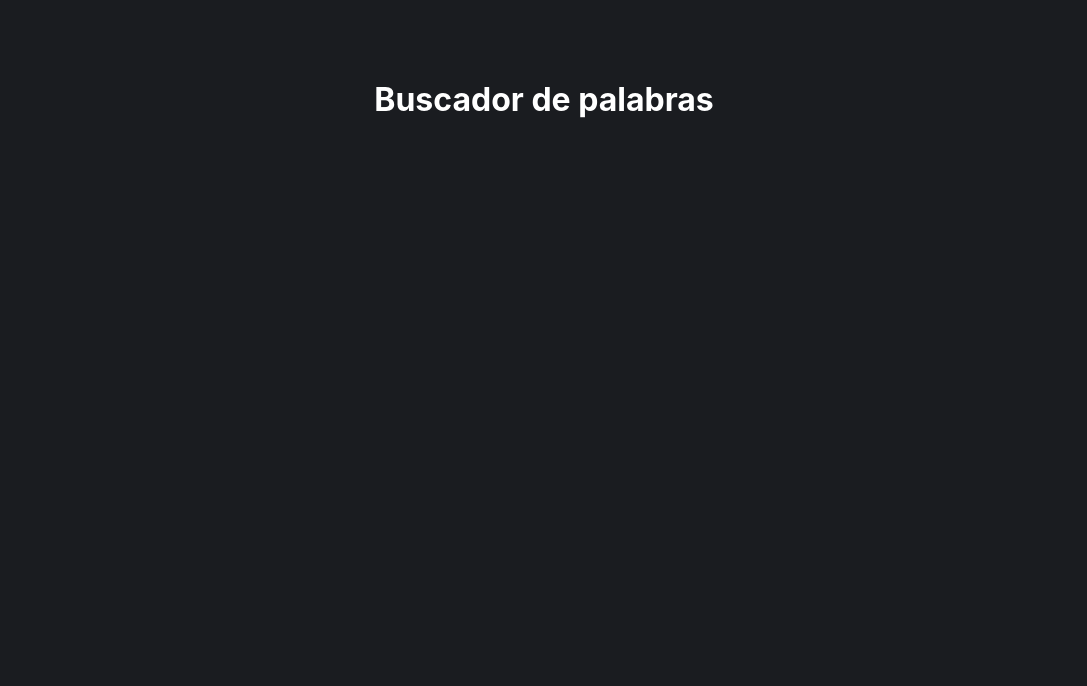
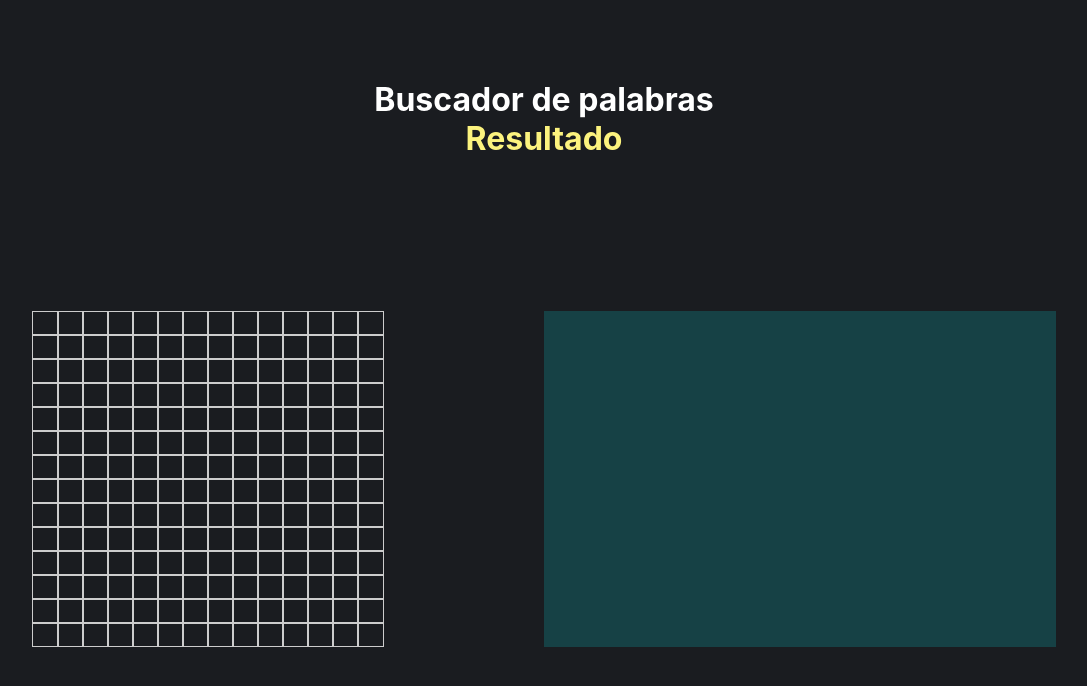
Before and after one commit to isdavid92/Buscador_Palabras, a React (Create React App) app: page /resultado in a window 1280 px wide. Shown: the top 686 px of the page, without its empty margins (96-1183 px from the left). Built offline with nearby package versions, Linux system fonts and the light colour scheme.

Commit message:
el el resultado

```diff
--- a/src/App.css
+++ b/src/App.css
@@ -9,6 +9,7 @@
 
 .titulo {
   display: flex;
+  flex-direction: column;
   width: 60%;
   margin: 10vh auto 0 auto;
 }
@@ -17,3 +18,8 @@
   margin: auto;
   color: white;
 }
+
+.h1TituloResultado {
+  margin: auto;
+  color: rgb(252, 243, 126);
+}
--- a/src/App.js
+++ b/src/App.js
@@ -1,15 +1,17 @@
-import { Route, Routes } from 'react-router-dom';
+import { Route, Routes, useLocation } from 'react-router-dom';
 import './App.css';
 import ListaPalabras from './Components/Lista_Palabras/ListaPalabras';
 import Matriz from './Components/Matriz/Matriz';
 import Resultado from './Components/Resultado/Resultado';
 
 function App() {
+  const { pathname } = useLocation();
 
   return (
     <div className="App">
       <div className="titulo">
         <h1 className="h1Titulo">Buscador de palabras</h1>
+        {pathname == "/resultado" && <h1 className="h1TituloResultado">Resultado</h1>}
       </div>
       <Routes>
         <Route path='/' element={<ListaPalabras/>}/>
--- /dev/null
+++ b/src/Components/Buscador/Buscador.js
@@ -0,0 +1,49 @@
+import { useSelector } from "react-redux";
+
+const useBuscadorPalabras = () => {
+    const palabras = useSelector(state => state.palabras);
+    const matriz = useSelector(state => state.palabras);
+    const direcciones = [
+      { x: 0, y: 1 },  // Derecha
+      { x: 1, y: 0 },  // Abajo
+      { x: 1, y: 1 },  // Diagonal abajo-derecha
+      { x: 1, y: -1 }  // Diagonal abajo-izquierda
+    ];
+
+    const enRango = (x, y) => x >= 0 && x < 14 && y >= 0 && y < 14;
+
+    const buscarEnDireccion = (x, y, dir, palabra) => {
+      for (let i = 0; i < palabra.length; i++) {
+        if (!enRango(x + dir.x * i, y + dir.y * i) || matriz[x + dir.x * i][y + dir.y * i] !== palabra[i]) {
+          return false;
+        }
+      }
+      return true;
+    };
+
+    const resultado = {
+        encontradas:[],
+        noEncontradas:[]
+    };
+
+    palabras.forEach((palabra) => {
+      let encontrada = false;
+      for (let x = 0; x < 14 && !encontrada; x++) {
+        for (let y = 0; y < 14 && !encontrada; y++) {
+          for (let dir of direcciones) {
+            if (buscarEnDireccion(x, y, dir, palabra)) {
+              resultado.encontradas.push(palabra);
+              encontrada = true;
+            }
+          }
+        }
+      };
+      if (!encontrada) {
+        resultado.noEncontradas.push(palabra);
+      }
+    });
+
+    return resultado
+  };
+
+  export default useBuscadorPalabras;
--- a/src/Components/Lista_Palabras/ListaPalabras.jsx
+++ b/src/Components/Lista_Palabras/ListaPalabras.jsx
@@ -1,8 +1,8 @@
 import { useEffect, useState } from "react";
 import style from "./ListaPalabras.module.css";
 import { useNavigate } from "react-router-dom";
+import { useDispatch, useSelector } from "react-redux";
 import { addPalabra, resetPalabra } from "../../redux/actions";
-import { useDispatch, useSelector } from "react-redux";
 
 const ListaPalabras = () => {
     const listaGlobal = useSelector(state => state.palabras);
@@ -41,7 +41,6 @@ const ListaPalabras = () => {
         } else if (listaLocal.length>0) {
             dispatch(addPalabra(listaLocal));
         }
-        console.log(listaGlobal);
     }, [listaGlobal, listaLocal, borrar]);
 
     useEffect(() => {
--- a/src/Components/Matriz/Matriz.jsx
+++ b/src/Components/Matriz/Matriz.jsx
@@ -1,17 +1,17 @@
+import style from './Matriz.module.css';
 import { useState } from 'react';
 import { useDispatch } from 'react-redux';
 import { addMatriz } from '../../redux/actions';
-import style from './Matriz.module.css';
 import { useNavigate } from 'react-router-dom';
 
 const Matriz = () => {
-    const [text, setText] = useState('');
+    const [text, setText] = useState("");
     const dispatch = useDispatch();
     const navigate = useNavigate();
 
     const procesarTexto = (texto) => {
         let letras = texto.split(/[\s,]+/).join('');
-        let mayus = letras.toUpperCase()
+        let mayus = letras.toUpperCase();
         return mayus.split('').slice(0, 196);
     };
 
@@ -22,17 +22,17 @@ const Matriz = () => {
     const manejarClick = () => {
         let letras = procesarTexto(text);
         let matriz = [];
-        if (text == '') {
-            alert('El input no puede estar vacío.');
-        } else if (letras.length !== 196) alert(`Debe haber exactamente 196 letras. Letras encontradas: ${letras.length}`);
         for (let i = 0; i < 14; i++) {
             matriz.push(letras.slice(i * 14, (i + 1) * 14));
         };
         if (letras.length === 196) {
             dispatch(addMatriz(matriz));
             navigate("/resultado");
+        } else if (text == '') {
+            alert('El input no puede estar vacío.');
+        } else {
+            alert(`Debe haber exactamente 196 letras. Letras encontradas: ${letras.length}`);
         }
-        console.log(matriz);
     };
 
     const cuadricula = () => {
@@ -48,14 +48,20 @@ const Matriz = () => {
 
     return (
         <div className={style.Matriz}>
-            <div className={style.contInput}>
+            <div className={style.matriz}>
+                <div className={style.contIput}>
+                    <label
+                        className={style.labelMatriz}
+                        htmlFor="listaPalabras"
+                    >
+                        Ingresa aquí la matriz de letras (196 letras):
+                    </label>
                     <textarea
                         value={text}
                         onChange={manejarCambio}
                         placeholder="Ingresa aquí la matriz de letras (196 letras)"
-                    rows={15}
-                    cols={100}
                     />
+                </div>
                 <div className={style.contClean}>
                     <h5 className={style.clean} onClick={() => setText("")}>LIMPIAR</h5>
                 </div>
--- a/src/Components/Matriz/Matriz.module.css
+++ b/src/Components/Matriz/Matriz.module.css
@@ -6,13 +6,26 @@
     width: 80%;
   }
 
-  .contInput {
+  .matriz {
     width: 100%;
     display: flex;
     margin: auto;
   }
 
+  .contIput {
+    width: 100%;
+    display: flex;
+    flex-direction: column;
+  }
+
+  .labelMatriz {
+    margin: 0 auto 2vh 0;
+    color: white;
+  }
+
   textarea {
+    width: 80%;
+    height: 70%;
     margin: 0 auto auto 0;
   }
 
@@ -47,7 +60,7 @@
         width: 25px;
         height: 22px;
         margin: auto;
-        color: white;
+        color: yellow;
         border: 1px solid #ccc;
         text-align: center;
     }
--- a/src/Components/Resultado/Resultado.jsx
+++ b/src/Components/Resultado/Resultado.jsx
@@ -1,8 +1,42 @@
+import { useSelector } from "react-redux";
 import style from "./Resultado.module.css";
+import { useEffect, useState } from "react";
+import useBuscadorPalabras from "../Buscador/Buscador";
 
 const Resultado = () => {
+    const palabras = useSelector(state => state.palabras);
+    const matriz = useSelector(state => state.matriz);
+    const { encontradas, noEncontradas } = useBuscadorPalabras();
+
+    const cuadricula = () => {
+        let contenido = matriz;
+        let sopaDeLetras = [];
+        for (let i = 0; i < 196; i++) {
+            sopaDeLetras.push(
+                <div key={i} className={style.letra}>{contenido[i] || ""}</div>
+            )
+        };
+        return sopaDeLetras
+    };
+
+    useEffect(() => {
+        console.log(encontradas);
+        console.log(noEncontradas);
+    }, [])
+
     return (
         <div className={style.Resultado}>
+            <div className={style.resultado}>
+                <div className={style.sopaDeLetras}>
+                    {cuadricula()}
+                </div>
+                <div className={style.palabras}>
+                    <div className={style.encontradas}></div>
+                    <div className={style.noEncontradas}></div>
+                </div>
+            </div>
+            <div className={style.boton}>
+            </div>
         </div>
     )
 };
--- a/src/Components/Resultado/Resultado.module.css
+++ b/src/Components/Resultado/Resultado.module.css
@@ -1,3 +1,31 @@
 .Resultado {
+    margin: auto;
     display: flex;
+    width: 80%;
 }
+
+.resultado {
+    display: flex;
+    width: 100%;
+}
+
+.sopaDeLetras {
+    display: grid;
+    grid-template-columns: repeat(14, 25px);
+}
+
+.letra {
+    width: 25px;
+    height: 22px;
+    margin: auto;
+    color: yellow;
+    border: 1px solid #ccc;
+    text-align: center;
+}
+
+.palabras {
+    margin-left: auto;
+    background-color: rgba(0, 255, 255, 0.164);
+    width: 50%;
+    height: 100%;
+}
--- a/src/redux/actions.js
+++ b/src/redux/actions.js
@@ -1,9 +1,9 @@
 import { ADD_PALABRA, ADD_MATRIZ, RESET_PALABRA } from "./actions_types";
 
-export const addPalabra = (arr) => {
+export const addPalabra = (palabras) => {
     return {
         type: ADD_PALABRA,
-        payload: arr
+        payload: palabras
     }
 };
 
@@ -14,6 +14,7 @@ export const resetPalabra = () => {
 };
 
 export const addMatriz = (matriz) => {
+
     return {
         type: ADD_MATRIZ,
         payload: matriz
```
Lines whose indentation alone changed are shown as unchanged.
